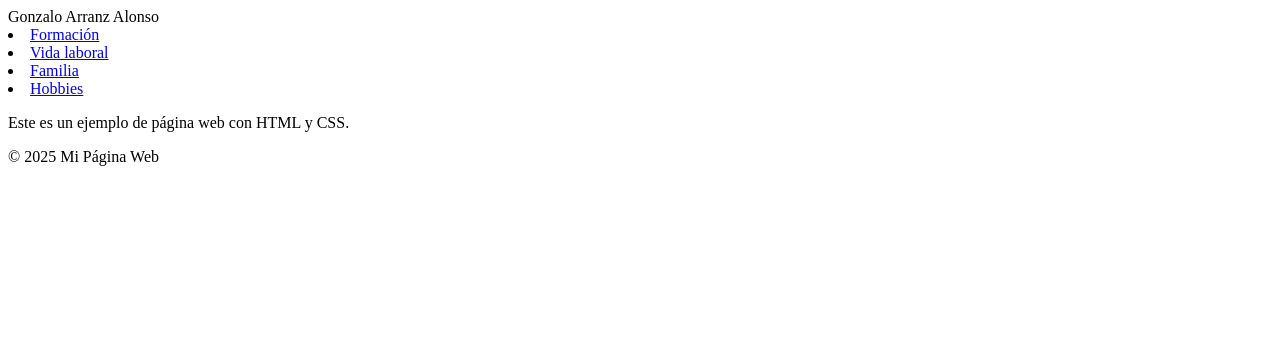
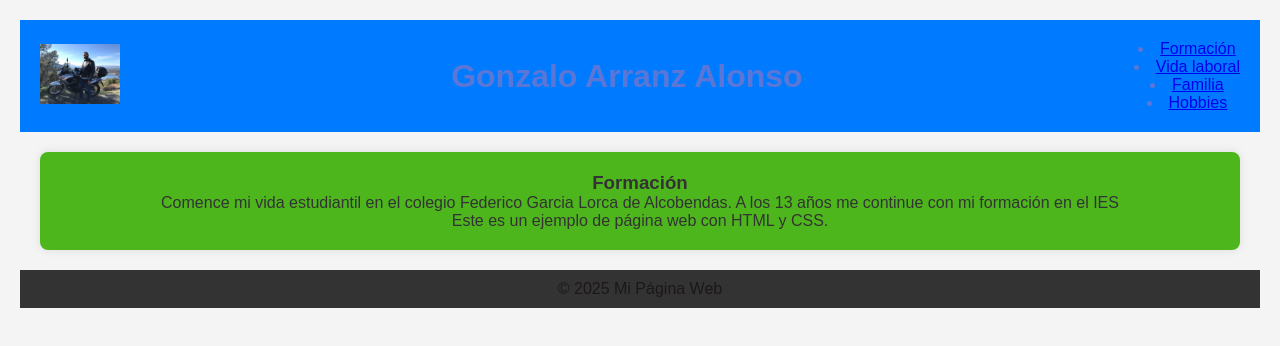
Before and after one commit to Gonzalo-6/Proyecto-1-Prometeo, a plain HTML site: page proyecto1/index.html in a window 1280 px wide. Drawn offline with Linux system fonts and the light colour scheme.

Commit message:
segunda sesion

```diff
--- a/proyecto1/styless.css
+++ b/proyecto1/css/styless.css
@@ -1,3 +1,7 @@
+.logo img{
+    width: 80px;
+    height: auto;
+}
 /* Gonzalo Arranz Alonso*/
 * {
     margin: 0;
@@ -19,6 +23,9 @@ header {
     background-color: #007bff;
     color: rgb(90, 119, 216);
     padding: 20px;
+    display: flex;
+    justify-content: space-between;
+    align-items: center;
 }
 
 nav ul {
--- a/proyecto1/index.html
+++ b/proyecto1/index.html
@@ -5,12 +5,18 @@
     <meta name="viewport" content="width=device-width, initial-scale=1.0">
     <title>Gonzalo Arranz Alonso</title>
     <meta name="descripcion" content="Presentacion">
-    <meta name="Keywords" content="estudiante, padre, deportista, amante de la música">
+    <meta name="Keywords" content="estudiante, padre, deportista, amante del metal">
     <meta name="author" content="Gonzalo Arranz Alonso">
-    <link rel="stylesheet" href="styles.css">
+    <link rel="stylesheet" href="css/styless.css">
 </head>
 <body>
-    <header> Gonzalo Arranz Alonso</header>
+    <header>
+        <div class="logo">
+            <img src="img/1.png" alt="Logo">
+        </div>
+       <h1>Gonzalo Arranz Alonso</h1>
+
+
         <nav><!--MENU DE NAVEGACION-->
             <!--ELEMENTOS DE UNA LISTA-->
             <li><a href="#formacion">Formación</a></li>
@@ -18,7 +24,14 @@
             <li><a href="#familia">Familia</a></li>
             <li><a href="#Hobbyes">Hobbies</a></li>
         </nav>
+
+
+    </header>
  <section class="contenido">
+    <h3>Formación</h3>
+    <p>Comence mi vida estudiantil en el colegio Federico Garcia Lorca de Alcobendas. A los 13 años me continue con mi formación
+        en el IES
+    </p>
     <p>Este es un ejemplo de página web con HTML y CSS.</p>
  </section>
 
```
Also changed, not shown: proyecto1/img/1.png (added).
